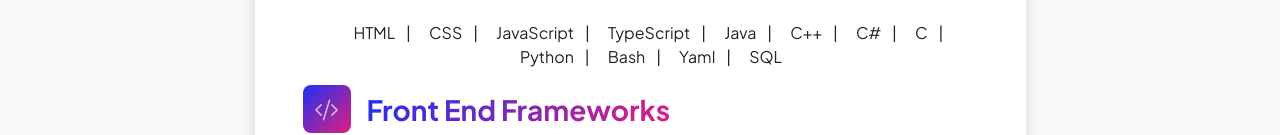
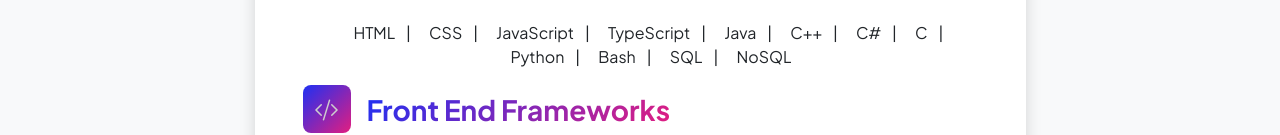
Before and after one commit to quinlan-lewis/quinlan-lewis.github.io, a plain HTML site: page resume.html in a window 1280 px wide. Shown: the part 2431-2566 px from the top of the page. Drawn offline with nearby package versions, Linux system fonts and the light colour scheme.

Commit message:
updating skills on resume

```diff
--- a/resume.html
+++ b/resume.html
@@ -226,8 +226,8 @@
                                                 <li>C</li>
                                                 <li>Python</li>
                                                 <li>Bash</li>
-                                                <li>Yaml</li>
                                                 <li>SQL</li>
+                                                <li>NoSQL</li>
                                             </ul>
                                         </div>
                                     </div>
```
